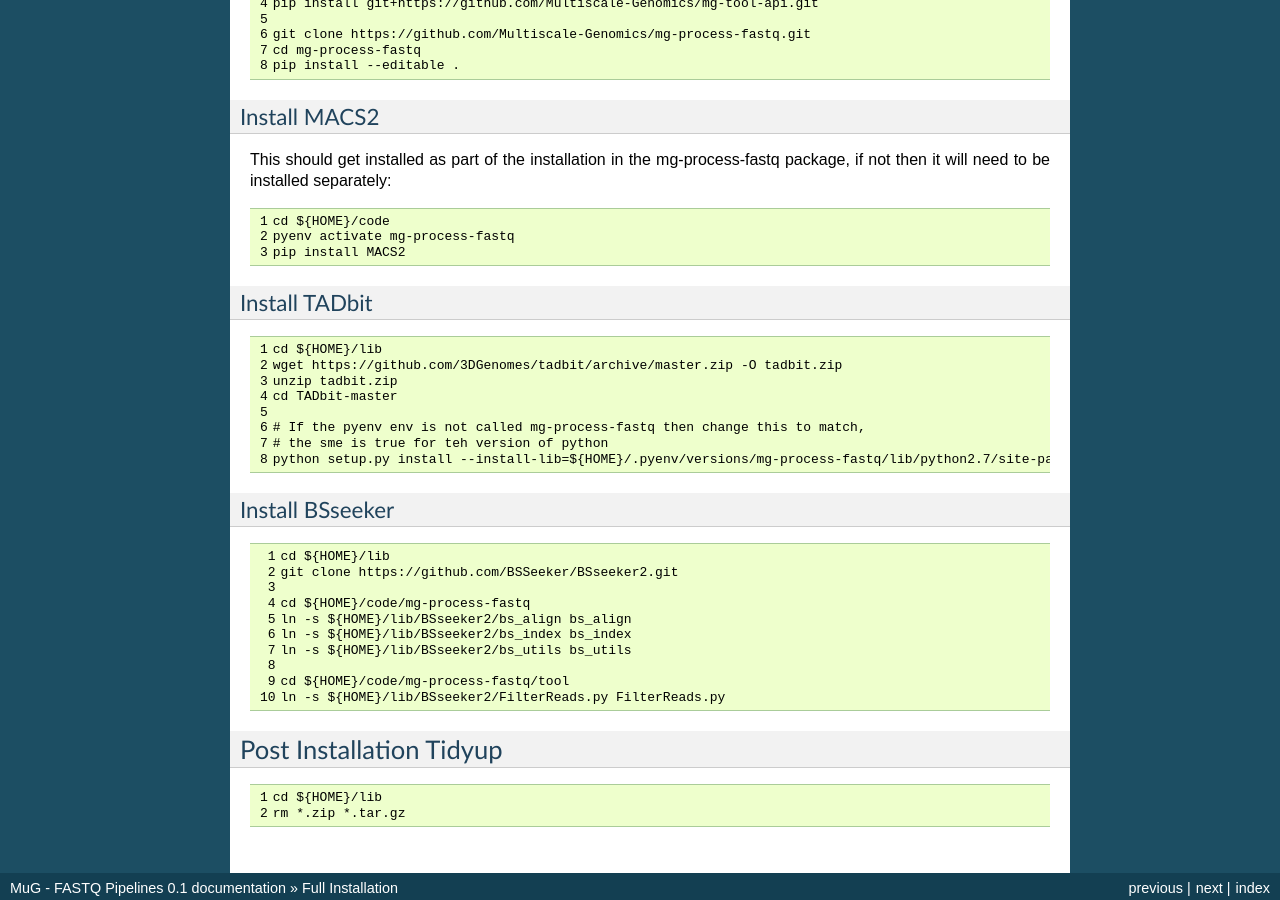
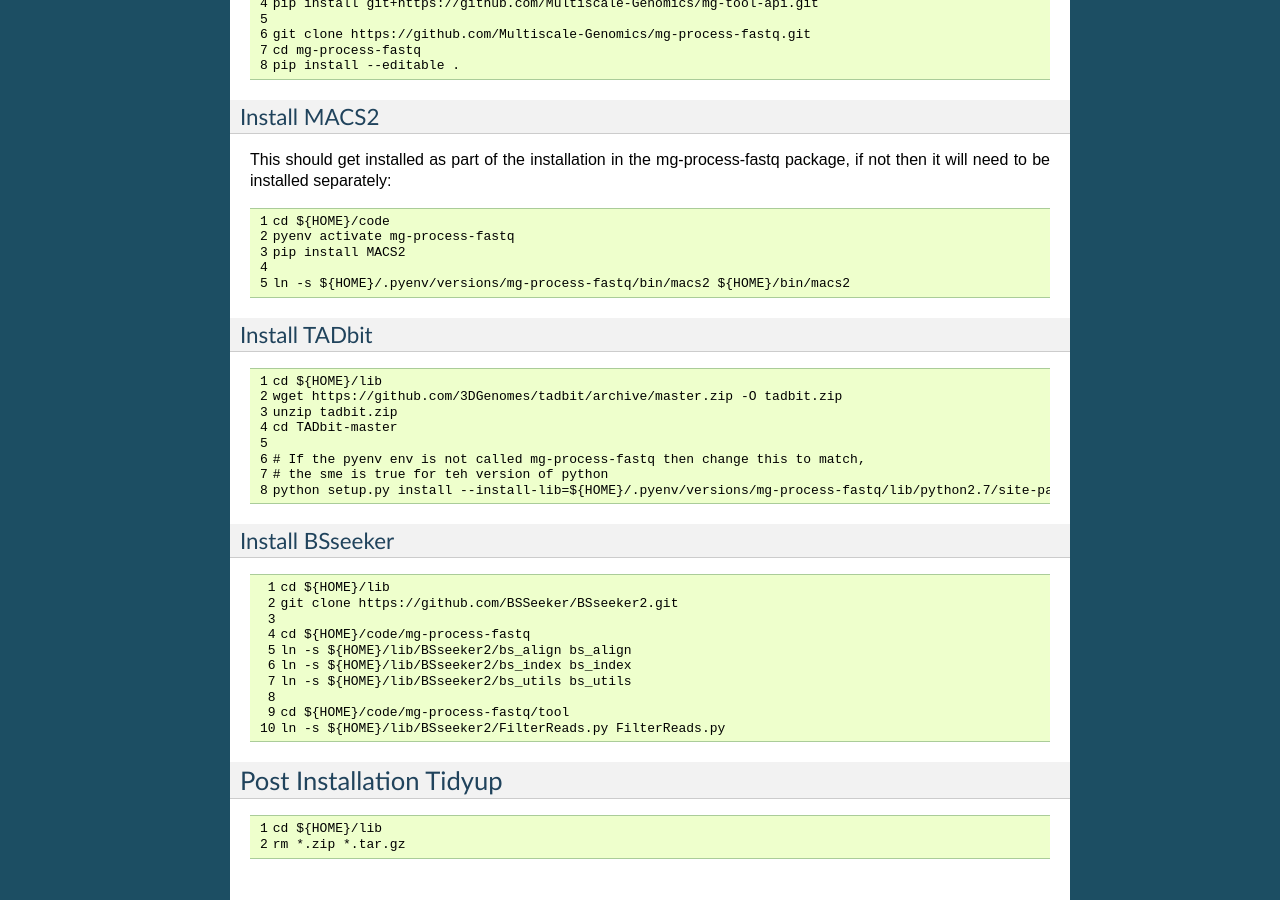
Before and after one commit to Multiscale-Genomics/mg-process-fastq, a Sphinx documentation site: the page built from docs/full_installation.rst, in a window 1280 px wide and 900 px high, scrolled down 4706 px. Built offline with Sphinx 7.4.7, drawn with Linux system fonts in a browser that asks for light colours.

Commit message:
Updated the installation instructions wrt the location of the MACS2 executables

```diff
--- a/docs/full_installation.rst
+++ b/docs/full_installation.rst
@@ -339,6 +339,8 @@
    pyenv activate mg-process-fastq
    pip install MACS2
 
+   ln -s ${HOME}/.pyenv/versions/mg-process-fastq/bin/macs2 ${HOME}/bin/macs2
+
 
 Install TADbit
 ^^^^^^^^^^^^^^
```
